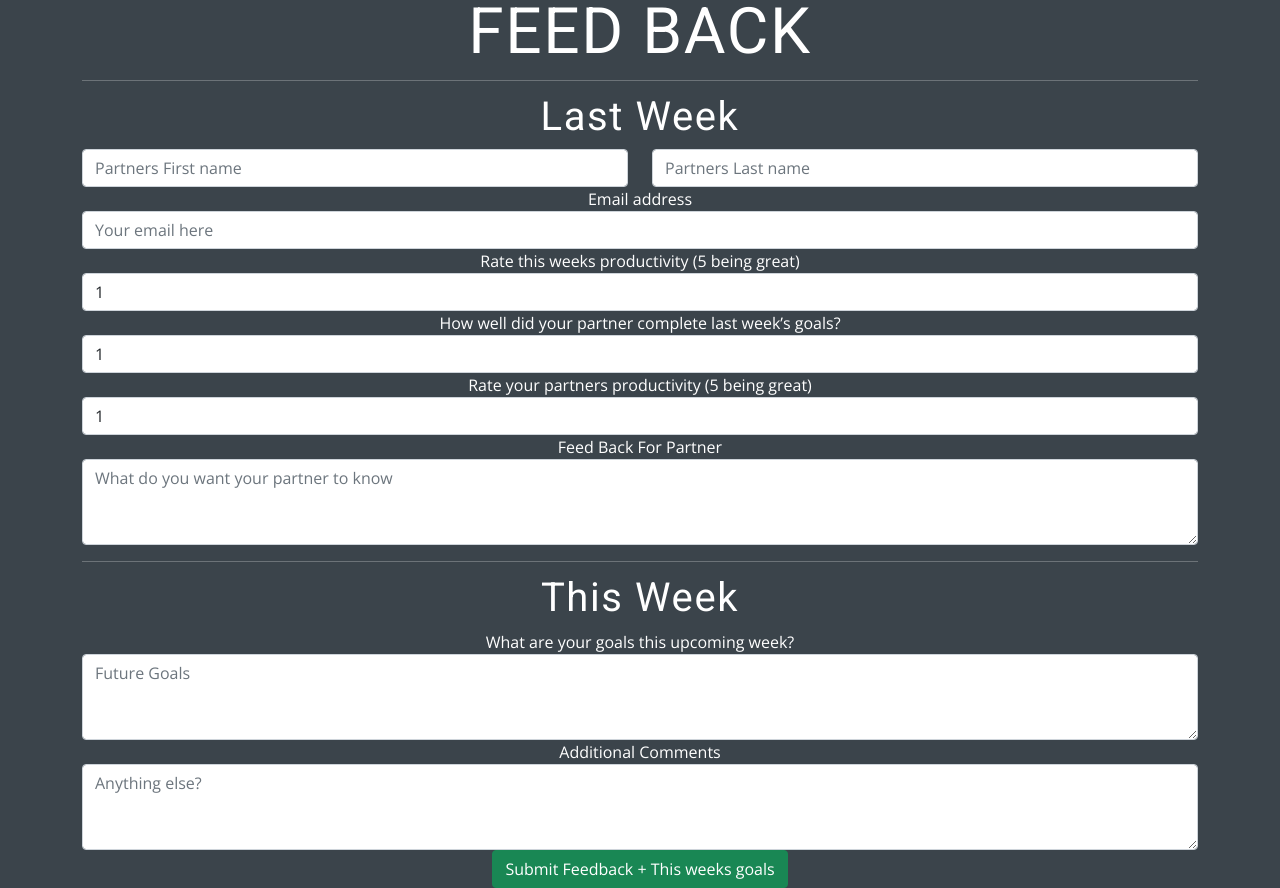
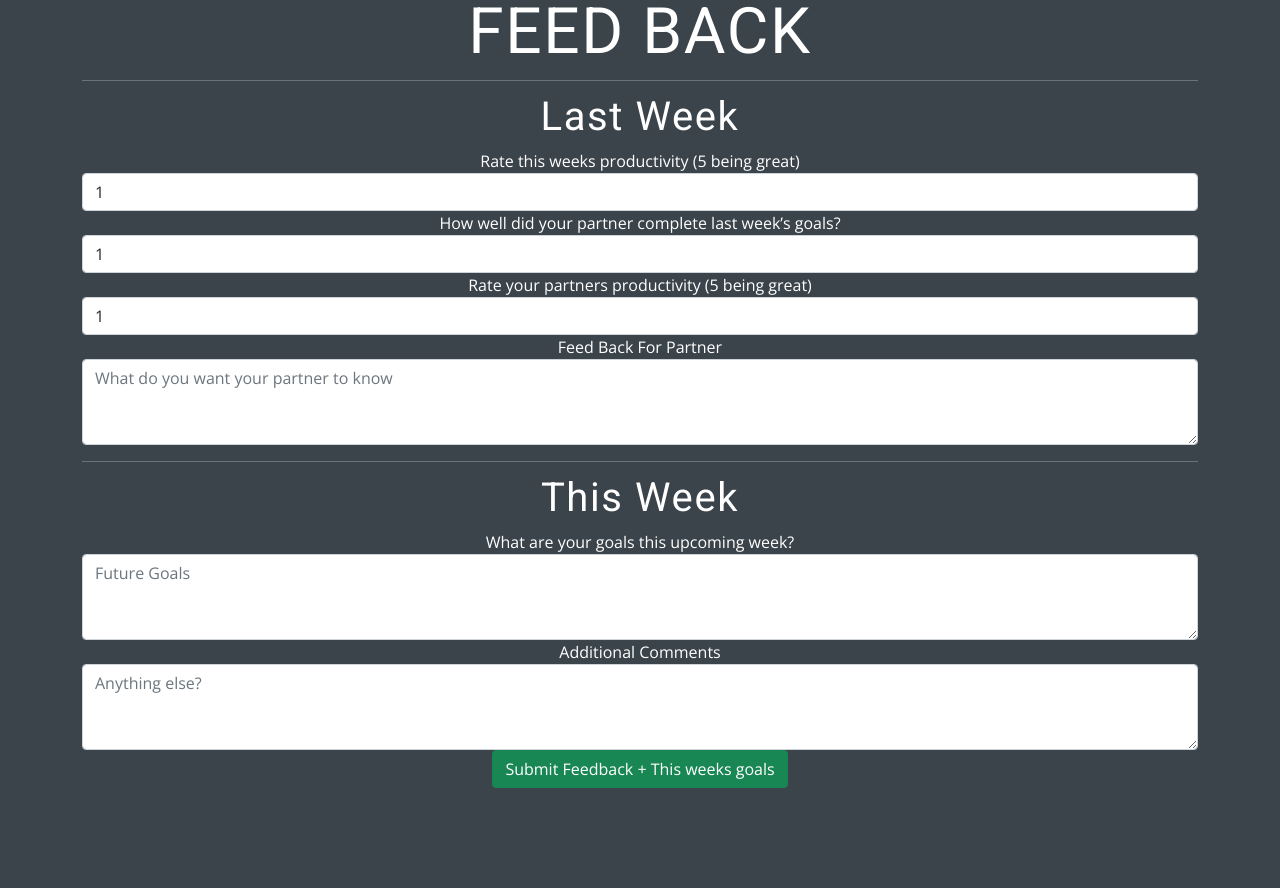
Before and after one commit to darrenzhang2000/accountability-circle, a Django app: page /feedback/ in a window 1280 px wide. After the commit the page ends 788 px from the top, so only its background shows below. Run offline with Django 3.2, Linux system fonts and the light colour scheme.

Commit message:
fixed feedback

```diff
--- a/django/backend/templates/feedback.html
+++ b/django/backend/templates/feedback.html
@@ -20,18 +20,6 @@
         <form>
             <hr>
             <h2>Last week</h2>
-            <div class="row">
-                <div class="col">
-                    <input type="text" class="form-control" placeholder="Partners First name">
-                </div>
-                <div class="col">
-                    <input type="text" class="form-control" placeholder="Partners Last name">
-                </div>
-            </div>
-            <div class="form-group">
-                <label for="exampleFormControlInput1">Email address</label>
-                <input type="email" class="form-control" id="exampleFormControlInput1" placeholder="Your email here">
-            </div>
             <div class="form-group">
                 <label for="exampleFormControlSelect1">Rate this weeks productivity (5 being great)</label>
                 <select class="form-control" id="exampleFormControlSelect1">
@@ -82,7 +70,7 @@
                     rows="3"></textarea>
             </div>
 
-            <button type="button" class="btn btn-success">Submit Feedback + This weeks goals</button>
+            <button type="button" class="btn btn-success" onclick="myFunction()">Submit Feedback + This weeks goals</button>
         </form>
 
     </div>
@@ -90,6 +78,11 @@
         integrity="sha384-ygbV9kiqUc6oa4msXn9868pTtWMgiQaeYH7/t7LECLbyPA2x65Kgf80OJFdroafW"
         crossorigin="anonymous"></script>
 
+        <script>
+            function myFunction() {
+              alert("The goals are submitted");
+            }
+            </script>
 </body>
 
 </html>
```
